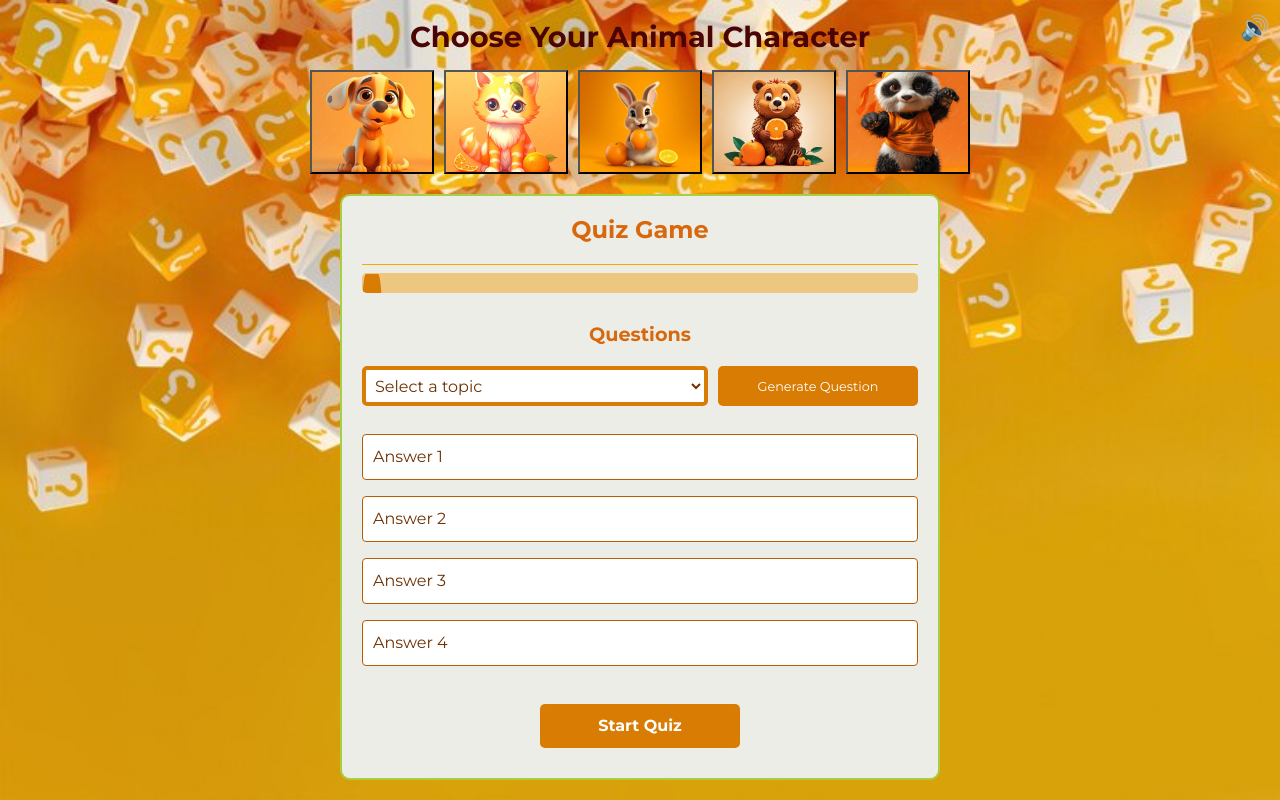
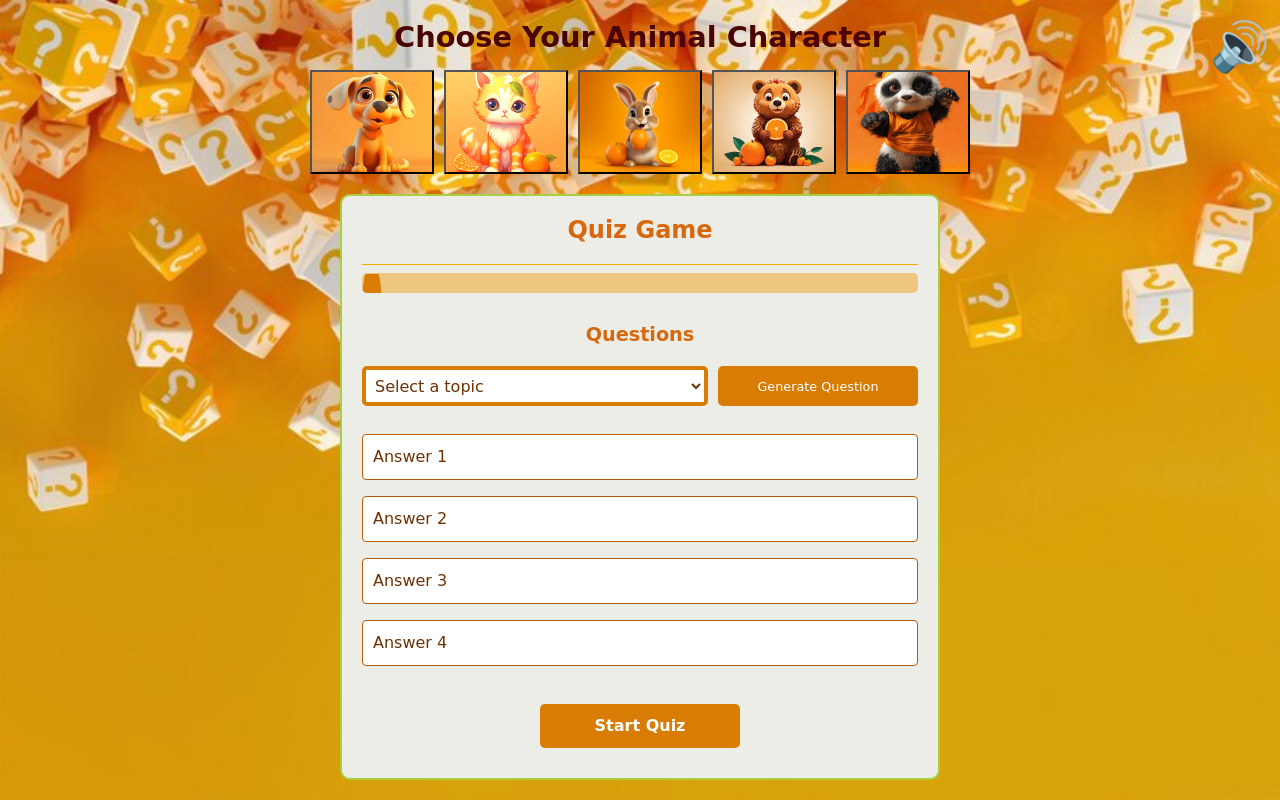
Before and after one commit to Liliyalexx/quiz_Game, a website: page index.html in a window 1280 px wide. Drawn offline with nearby package versions, Linux system fonts and the light colour scheme.

Commit message:
changed font style

```diff
--- a/css/style.css
+++ b/css/style.css
@@ -3,7 +3,7 @@
 * {
   margin: 0;
   padding: 0;
-  font-family: 'Montserrat', sans-serif;
+  font-family: 'Bubblegum Sans', cursive;
   font-weight: bold;
   box-sizing: border-box;
 }
@@ -33,6 +33,7 @@ body {
   display: flex;
   font-size: 1.5rem;
   justify-content: space-around;
+  font-family: 'Bubblegum Sans', cursive;
 
 }
 
@@ -189,7 +190,7 @@ body {
 
 h1 {
   color: #4b0404;
-  font-family: 'Montserrat', sans-serif;
+  font-family: 'Bubblegum Sans', cursive;
   font-weight: 700;
   font-size: 1.8rem;
 }
@@ -254,7 +255,7 @@ h1 {
   right: 10px; /* Adjusted for mobile */
   background: none;
   border: none;
-  font-size: 1.5rem; /* Smaller font for mobile */
+  font-size: 3rem; /* Smaller font for mobile */
   cursor: pointer;
   color: #d87c04;
   z-index: 1000;
--- a/js/app.js
+++ b/js/app.js
@@ -236,6 +236,7 @@ nextButton.addEventListener("click", resetGame);
 }
 
 function resetGame() {
+    window.location.reload();
     questions = [];
     currentQuestionIndex = 0;
     score = 0;
```
